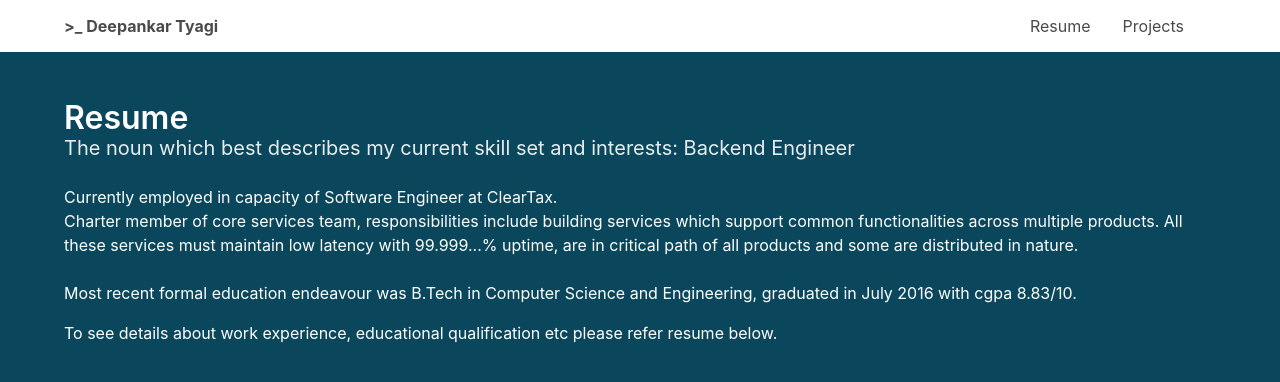
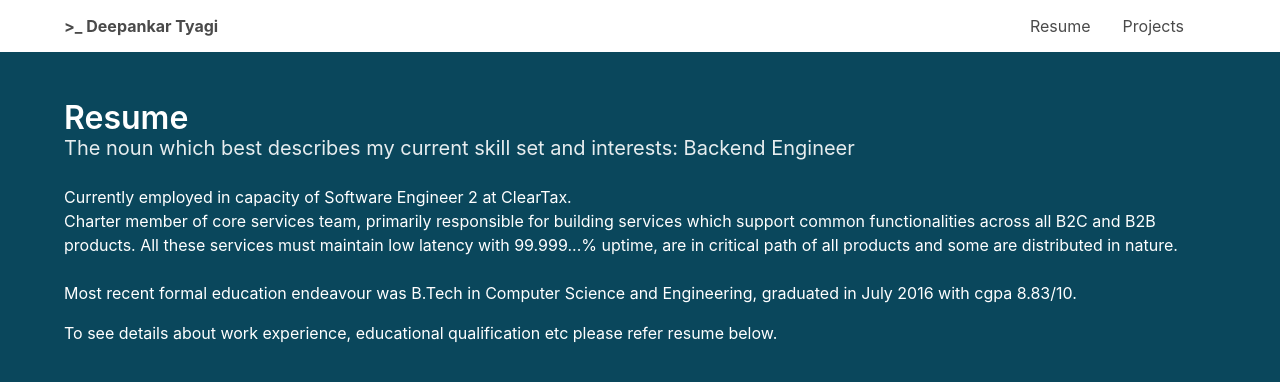
Before and after one commit to codebuff/codebuff.github.io, a Jekyll site: the page built from resume.html, in a window 1280 px wide and 900 px high, cut to the strip 0-389 px from the top of the window. Shown: the top 382 px of the strip. Built offline with Jekyll 4.4.1, drawn with Linux system fonts in a browser that asks for light colours.

Commit message:
Update resume.html

```diff
--- a/resume.html
+++ b/resume.html
@@ -18,8 +18,8 @@ redirect_from:
                 The noun which best describes my current skill set and interests: Backend Engineer</p>
             <div class="content">
                 <p>
-                    Currently employed in capacity of Software Engineer at ClearTax.<br/>
-                    Charter member of core services team, responsibilities include building services which support common functionalities across multiple products. All these services
+                    Currently employed in capacity of Software Engineer 2 at ClearTax.<br/>
+                    Charter member of core services team, primarily responsible for building services which support common functionalities across all B2C and B2B products. All these services
                     must maintain low latency with 99.999...% uptime, are in critical path of all products and some are distributed in nature.<br/><br/>
                     Most recent formal education endeavour was B.Tech in Computer Science and Engineering, graduated in July 2016 with cgpa 8.83/10.
                 </p>
```
